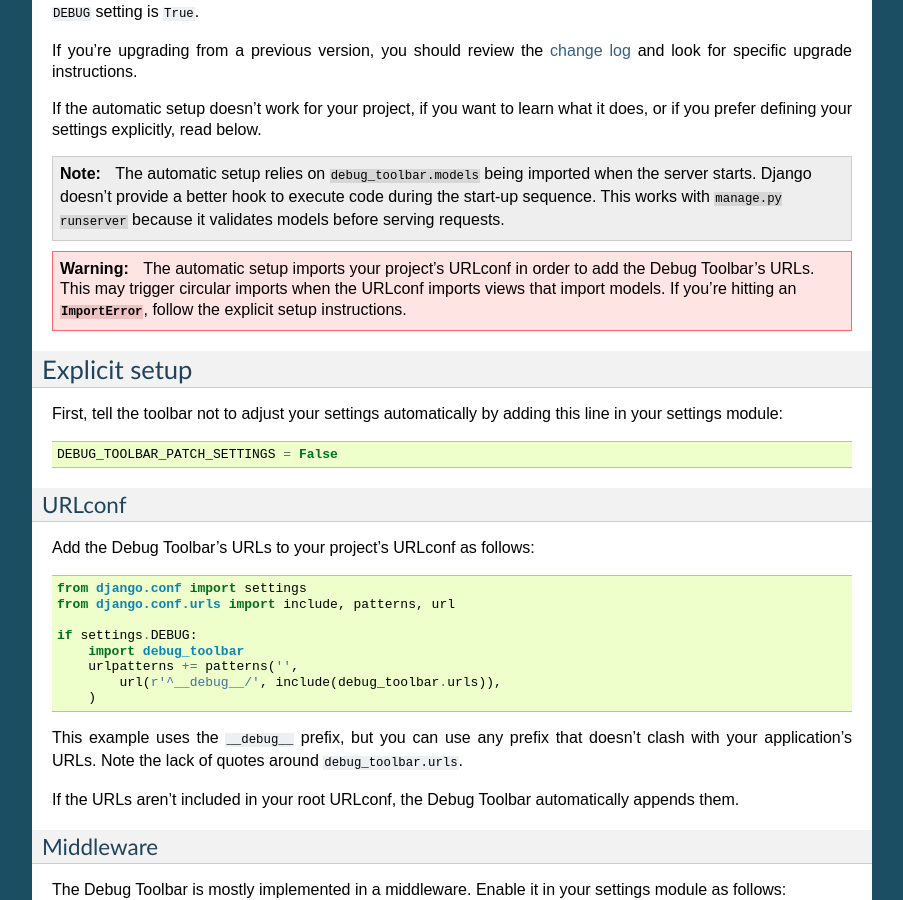
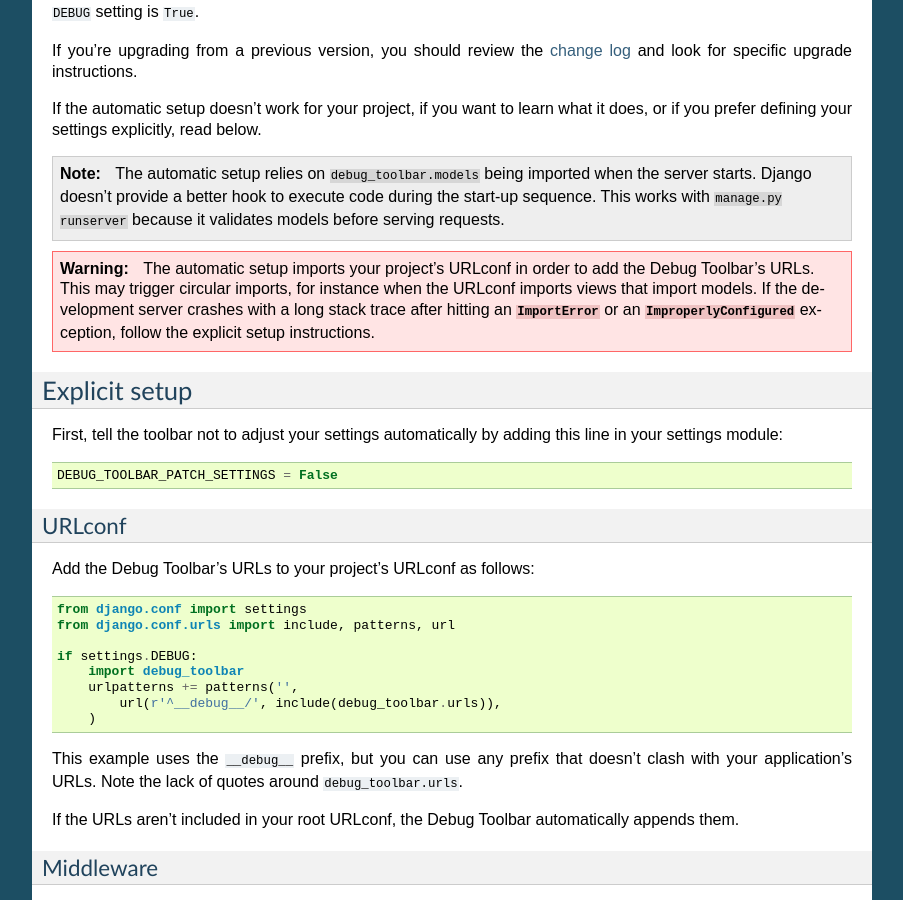
Before and after one commit to jazzband/django-debug-toolbar, a Sphinx documentation site: the page built from docs/installation.rst, in a window 1280 px wide and 900 px high, scrolled down 694 px. Shown: the whole window, without its empty margins (198-1101 px from the left). Built offline with Sphinx 7.4.7, drawn with Linux system fonts in a browser that asks for light colours.

Commit message:
Implicit setup can also fail with ImproperlyConfigured.
Fix #511.

```diff
--- a/docs/conf.py
+++ b/docs/conf.py
@@ -265,7 +265,10 @@
 
 
 # Example configuration for intersphinx: refer to the Python standard library.
-intersphinx_mapping = {'http://docs.python.org/': None}
+intersphinx_mapping = {
+    'http://docs.python.org/': None,
+    'http://docs.djangoproject.com/en/dev/': 'http://docs.djangoproject.com/en/dev/_objects/',
+}
 
 # -- Options for Read the Docs --------------------------------------------
 
--- a/docs/installation.rst
+++ b/docs/installation.rst
@@ -55,9 +55,11 @@
 .. warning::
 
     The automatic setup imports your project's URLconf in order to add the
-    Debug Toolbar's URLs. This may trigger circular imports when the URLconf
-    imports views that import models. If you're hitting an :exc:`ImportError`,
-    follow the explicit setup instructions.
+    Debug Toolbar's URLs. This may trigger circular imports, for instance when
+    the URLconf imports views that import models. If the development server
+    crashes with a long stack trace after hitting an :exc:`ImportError` or an
+    :exc:`~django.core.exceptions.ImproperlyConfigured` exception, follow the
+    explicit setup instructions.
 
 Explicit setup
 --------------
```
